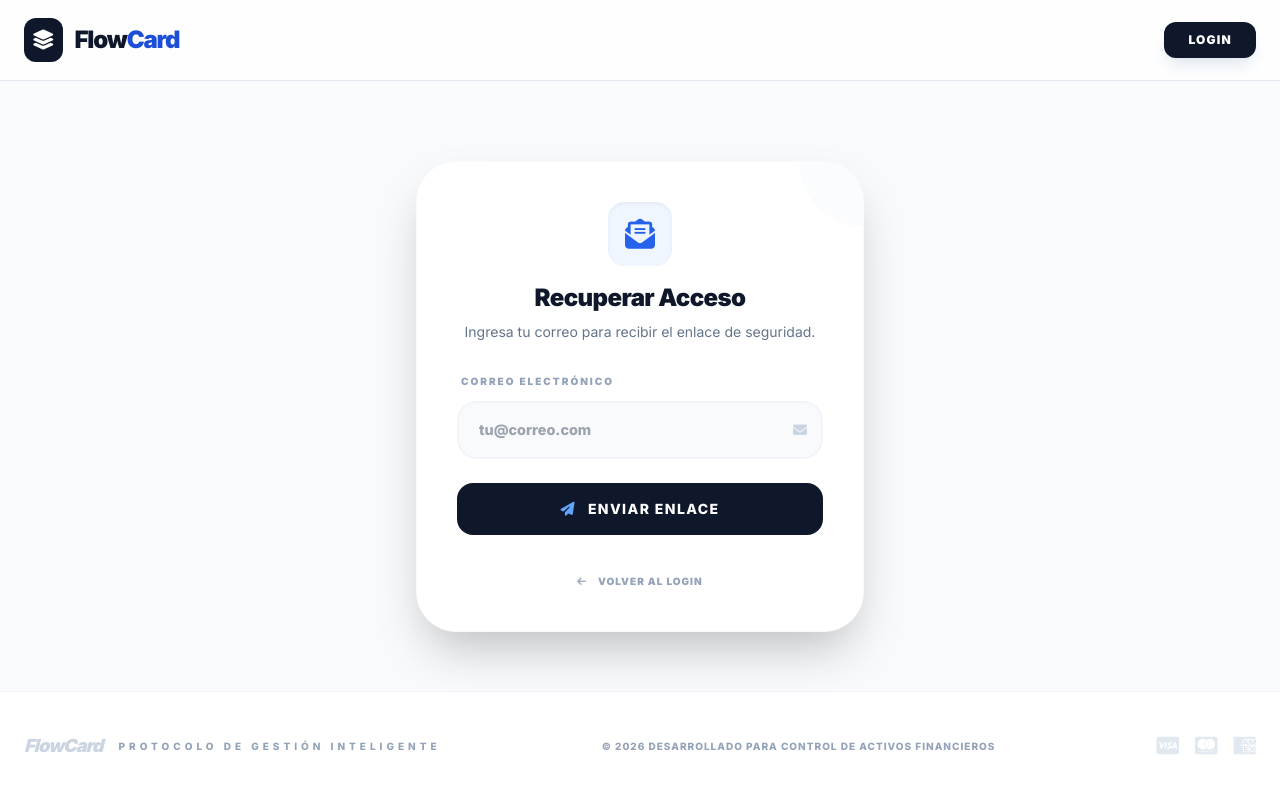
After one commit to jhoracio19/FlowCard, a Django app: page /password-reset/ in a window 1280 px wide. The commit adds this page. Run offline with Django 5.2, Linux system fonts and the light colour scheme; some libraries are stand-ins or nearby versions.

Commit message:
feat: implementado sistema de recuperación de contraseña y validación de emails únicos
Se agregaron las vistas y templates personalizados para el restablecimiento de contraseña, se integró el enlace en el login y se añadió validación en el registro para evitar correos duplicados.

```diff
--- a/apps/cards/urls.py
+++ b/apps/cards/urls.py
@@ -1,5 +1,7 @@
 from django.urls import path
 from . import views
+from django.contrib.auth import views as auth_views
+from django.urls import path
 
 app_name = 'cards'
 
@@ -10,4 +12,5 @@ urlpatterns = [
     path('delete/<int:pk>/', views.CreditCardDeleteView.as_view(), name='card_delete'),
     path('plans/add/', views.InstallmentPlanCreateView.as_view(), name='plan_add'),
     path('plan/<int:pk>/delete/', views.InstallmentPlanDeleteView.as_view(), name='plan_delete'),
+
 ]
--- a/core/urls.py
+++ b/core/urls.py
@@ -11,4 +11,27 @@ urlpatterns = [
     path('login/', auth_views.LoginView.as_view(template_name='registration/login.html'), name='login'),
     path('logout/', auth_views.LogoutView.as_view(), name='logout'),
     path('register/', RegisterView.as_view(), name='register'),
+        # 1. Formulario para ingresar el correo
+    path('password-reset/',
+        auth_views.PasswordResetView.as_view(
+        template_name='registration/password_reset_form.html',
+        email_template_name='registration/password_reset_email.html', # <-- Añade esta línea
+        subject_template_name='registration/password_reset_subject.txt' # <-- Opcional: para el asunto
+        ),
+            name='password_reset'),
+
+    # 2. Mensaje de "Correo enviado"
+    path('password-reset/done/',
+            auth_views.PasswordResetDoneView.as_view(template_name='registration/password_reset_done.html'),
+            name='password_reset_done'),
+
+    # 3. El enlace con token que llega al correo
+    path('password-reset-confirm/<uidb64>/<token>/',
+            auth_views.PasswordResetConfirmView.as_view(template_name='registration/password_reset_confirm.html'),
+            name='password_reset_confirm'),
+
+    # 4. Mensaje de "Contraseña cambiada con éxito"
+    path('password-reset-complete/',
+            auth_views.PasswordResetCompleteView.as_view(template_name='registration/password_reset_complete.html'),
+            name='password_reset_complete'),
 ]
--- /dev/null
+++ b/templates/registration/password_reset_form.html
@@ -0,0 +1,82 @@
+{% extends 'base.html' %}
+{% block title %}Recuperar Acceso - FlowCard{% endblock %}
+
+{% block content %}
+<div class="max-w-md mx-auto mt-20 p-10 bg-white rounded-[2.5rem] shadow-2xl border border-slate-50 relative overflow-hidden">
+    <div class="absolute top-0 right-0 w-32 h-32 bg-slate-50 rounded-full -mr-16 -mt-16 opacity-50"></div>
+
+    <div class="text-center mb-8 relative z-10">
+        <div class="inline-flex items-center justify-center w-16 h-16 bg-blue-50 rounded-2xl mb-4 shadow-inner">
+            <i class="fa-solid fa-envelope-open-text text-blue-600 text-3xl"></i>
+        </div>
+        <h2 class="text-2xl font-black text-slate-900 tracking-tight">Recuperar Acceso</h2>
+        <p class="text-slate-500 mt-2 text-sm font-medium">Ingresa tu correo para recibir el enlace de seguridad.</p>
+    </div>
+
+    <form method="post" class="space-y-6 relative z-10">
+        {% csrf_token %}
+        <div class="group">
+            <label for="id_email" class="block text-[10px] font-black text-slate-400 uppercase tracking-[0.2em] mb-3 ml-1 transition-colors group-focus-within:text-blue-700">
+                Correo Electrónico
+            </label>
+
+            <div class="relative">
+                <div class="flowcard-input-wrapper">
+                    {# Renderizado manual para inyectar las clases CSS #}
+                    <input type="email"
+                           name="email"
+                           id="id_email"
+                           class="w-full"
+                           placeholder="tu@correo.com"
+                           required>
+                </div>
+
+                <div class="absolute inset-y-0 right-4 flex items-center pointer-events-none text-slate-300 group-focus-within:text-blue-700 transition-colors">
+                    <i class="fa-solid fa-envelope text-sm"></i>
+                </div>
+            </div>
+
+            {% if form.email.errors %}
+                <div class="mt-2">
+                    <p class="text-[10px] text-red-600 font-bold flex items-center bg-red-50 p-2 rounded-lg border border-red-100 uppercase tracking-tighter">
+                        <i class="fa-solid fa-triangle-exclamation mr-2 text-[8px]"></i> {{ form.email.errors|striptags }}
+                    </p>
+                </div>
+            {% endif %}
+        </div>
+
+        <button type="submit" class="w-full bg-slate-900 text-white py-4 rounded-2xl font-bold text-sm tracking-widest hover:bg-blue-900 transform transition-all hover:shadow-2xl hover:shadow-blue-900/20 active:scale-95 flex items-center justify-center gap-3">
+            <i class="fa-solid fa-paper-plane text-blue-400"></i>
+            ENVIAR ENLACE
+        </button>
+    </form>
+
+    <div class="mt-8 text-center">
+        <a href="{% url 'login' %}" class="text-[10px] font-black text-slate-400 uppercase tracking-widest hover:text-slate-600 transition-colors">
+            <i class="fa-solid fa-arrow-left mr-2"></i> Volver al Login
+        </a>
+    </div>
+</div>
+
+<style>
+    .flowcard-input-wrapper input {
+        width: 100%;
+        padding: 1rem 1.25rem;
+        background-color: #f8fafc;
+        border: 2px solid #f1f5f9;
+        border-radius: 1.25rem;
+        font-size: 0.9rem;
+        font-weight: 700;
+        color: #0f172a;
+        transition: all 0.3s ease;
+        outline: none;
+        padding-right: 3rem;
+    }
+
+    .flowcard-input-wrapper input:focus {
+        background-color: #ffffff;
+        border-color: #1d4ed8;
+        box-shadow: 0 0 0 5px rgba(29, 78, 216, 0.08);
+    }
+</style>
+{% endblock %}
--- /dev/null
+++ b/templates/registration/password_reset_subject.txt
@@ -0,0 +1 @@
+Restablecer contraseña - FlowCard
```
Also changed, not shown: apps/cards/forms.py (+13 -5 lines), core/settings.py (+9 -0 lines), templates/registration/login.html (+18 -11 lines), templates/registration/password_reset_complete.html (added, +13 -0 lines), templates/registration/password_reset_confirm.html (added, +94 -0 lines), templates/registration/password_reset_done.html (added, +15 -0 lines), templates/registration/password_reset_email.html (added, +14 -0 lines).
